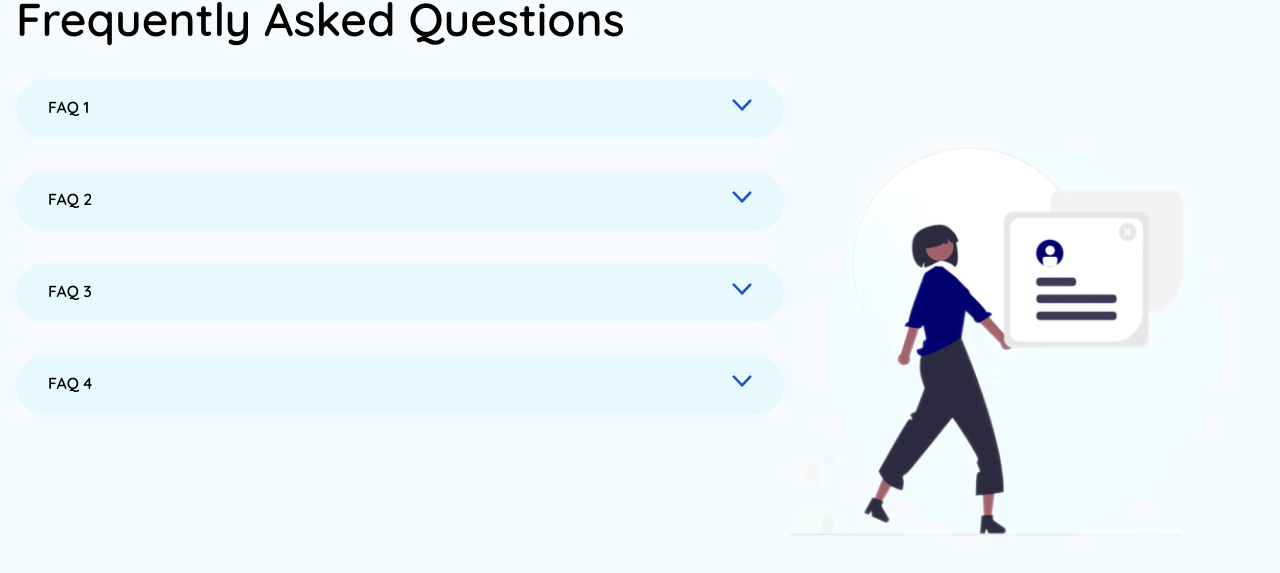
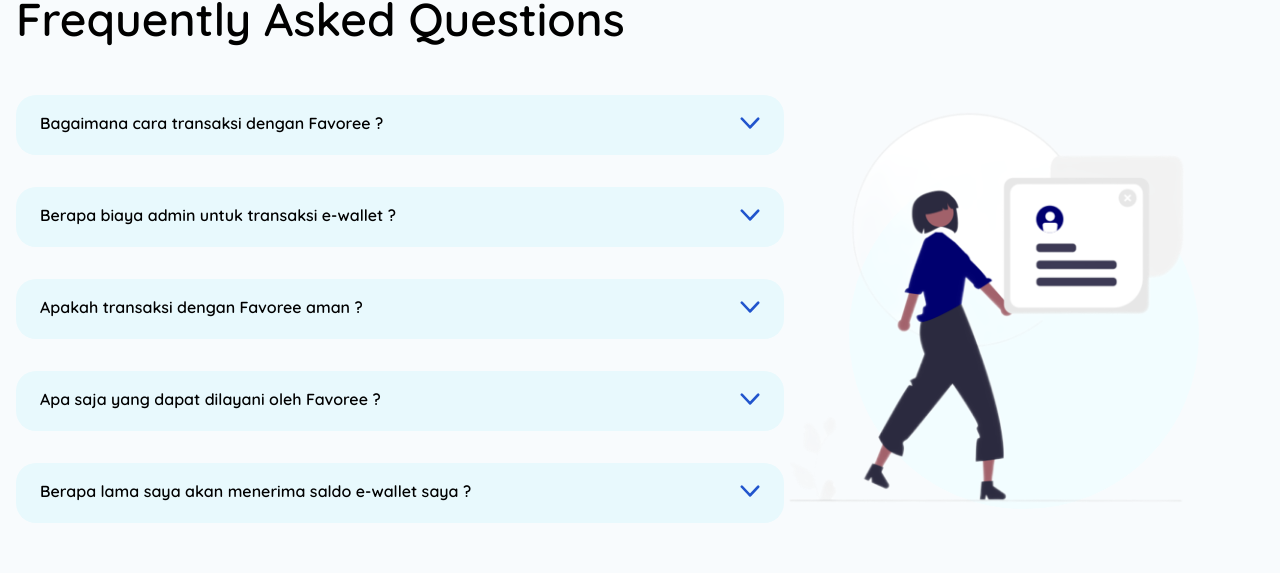
Before and after one commit to afistapratama12/favoree-client, a React (Create React App) app: page / in a window 1280 px wide. Shown: the part 2829-3402 px from the top of the page. Built offline with nearby package versions, Linux system fonts and the light colour scheme.

Commit message:
feat: add real FAQ

```diff
--- a/src/components/Navbar.jsx
+++ b/src/components/Navbar.jsx
@@ -30,7 +30,7 @@ const Navbar = () => {
                             color={'white'}
                             borderRadius={'100px'}
                             _hover={{
-                                bg: colorPallet.blue_four
+                                bg: '#0A42C1'
                             }}
                             _active={{
                                 bg: '#4679EE'
@@ -58,7 +58,7 @@ const Navbar = () => {
                             bg={colorPallet.blue_two}
                             borderRadius={'100px'}
                             _hover={{
-                                bg: colorPallet.blue_two
+                                bg: '#8CE7FD'
                             }}
                             _active={{
                                 bg: '#D1F6FF'
--- a/src/components/homepage/CaraKerja.jsx
+++ b/src/components/homepage/CaraKerja.jsx
@@ -1,4 +1,4 @@
-import { Box, Flex, Grid, Heading, Image, Link, Text } from "@chakra-ui/react"
+import { Box, Flex, Heading, Image, Link, Text } from "@chakra-ui/react"
 import basecircle from "../../assets/image/basecircle.svg"
 
 import fill_form_sm from "../../assets/image/fill_form_sm.png"
--- a/src/components/homepage/FAQ.jsx
+++ b/src/components/homepage/FAQ.jsx
@@ -6,48 +6,88 @@ import dropdown from "../../assets/vector/dropdown.svg"
 
 import faq from "../../assets/image/faq_md.png"
 import { colorPallet } from "../../theme"
+import { useState } from "react"
 
 const questionItems = [{
-    question : "FAQ 1",
-    answer: 'Lorem ipsum dolor sit amet, consectetur adipiscing elit, sed do eiusmod tempor incididunt ut labore et dolore magna aliqua. Ut enim ad minim veniam, quis nostrud exercitation ullamco laboris nisi ut aliquip ex ea commodo consequat. Duis aute irure dolor in reprehenderit in voluptate velit esse cillum dolore eu fugiat nulla pariatur. Excepteur sint occaecat cupidatat non proident, sunt in culpa qui officia deserunt mollit anim id est laborum.'
+    question : "Bagaimana cara transaksi dengan Favoree ?",
+    answer: 'Cukup klik tombol "Ajukan Convert" di halaman beranda, lalu masukkan nomor e-wallet kamu, masukkan nomor e-wallet tujuan dan bukti pengiriman pada nomor e-wallet Favoree. Jika sudah, klik tombol kirim dan kamu akan menerima konfirmasi transaksi melalui WhatsApp!'
 },{
-    question : "FAQ 2",
-    answer: 'Lorem ipsum dolor sit amet, consectetur adipiscing elit, sed do eiusmod tempor incididunt ut labore et dolore magna aliqua. Ut enim ad minim veniam, quis nostrud exercitation ullamco laboris nisi ut aliquip ex ea commodo consequat. Duis aute irure dolor in reprehenderit in voluptate velit esse cillum dolore eu fugiat nulla pariatur. Excepteur sint occaecat cupidatat non proident, sunt in culpa qui officia deserunt mollit anim id est laborum.'
+    question : "Berapa biaya admin untuk transaksi e-wallet ?",
+    answer: 'Favoree menawarkan biaya transaksi convert e-wallet yang terjangkau. Kamu cukup membayar Rp. 1000 untuk setiap transaksi yang kamu ajukan.'
 },{
-    question : "FAQ 3",
-    answer: 'Lorem ipsum dolor sit amet, consectetur adipiscing elit, sed do eiusmod tempor incididunt ut labore et dolore magna aliqua. Ut enim ad minim veniam, quis nostrud exercitation ullamco laboris nisi ut aliquip ex ea commodo consequat. Duis aute irure dolor in reprehenderit in voluptate velit esse cillum dolore eu fugiat nulla pariatur. Excepteur sint occaecat cupidatat non proident, sunt in culpa qui officia deserunt mollit anim id est laborum.'
+    question : "Apakah transaksi dengan Favoree aman ?",
+    answer: 'Favoree menerapkan keamanan ganda pada data pribadi seluruh pengguna Favoree dan menjamin keamanan semua proses transaksi yang terjadi di Favoree dengan jaminan uang kembali.'
 },{
-    question : "FAQ 4",
-    answer: 'Lorem ipsum dolor sit amet, consectetur adipiscing elit, sed do eiusmod tempor incididunt ut labore et dolore magna aliqua. Ut enim ad minim veniam, quis nostrud exercitation ullamco laboris nisi ut aliquip ex ea commodo consequat. Duis aute irure dolor in reprehenderit in voluptate velit esse cillum dolore eu fugiat nulla pariatur. Excepteur sint occaecat cupidatat non proident, sunt in culpa qui officia deserunt mollit anim id est laborum.'
+    question : "Apa saja yang dapat dilayani oleh Favoree ?",
+    answer: 'Dengan Favoree, kamu dapat melakukan convert e-wallet ke e-wallet tujuan yang berbeda dengan e-wallet yang kamu gunakan dengan biaya terjangkau. Favoree dapat melakukan transaksi pada beberapa e-wallet di Indonesia yaitu GOPAY, OVO, DANA dan SHOPEEPAY.'
+}, {
+    question : 'Berapa lama saya akan menerima saldo e-wallet saya ?',
+    answer : 'Proses transaksi di Favoree membutuhkan waktu 1-2 jam saja. Kamu akan mendapatkan pesan konfirmasi melalui Whatsapp terkait dengan transaksi kamu. Jadi pastikan menyertakan nomor yang tersambung dengan aplikasi WhatsApp.'
 }]
 
 export const FAQItem = (props) => {
     const { question, answer } = props
+
+    const [isOpen, setIsOpen] = useState(false)
 
     return (
         <Box
             mt={8}
         >
             <Box
+                position={'relative'}
+                zIndex={'5'}
                 cursor={'pointer'}
-                bg={colorPallet.blue_one}
+                bg={isOpen ? colorPallet.blue_two : colorPallet.blue_one}
                 minW={{
                     md: '60vw',
                     sm: "92vw",
                     base: "92vw"
                 }}
+                maxW={{
+                    md: '60vw',
+                    sm: "92vw",
+                    base: "92vw"
+                }}
                 minH={'60px'}
-                borderRadius={'100px'}
+                borderRadius={'20px'}
+                onClick={() => setIsOpen(!isOpen)}
+                _hover={{
+                    bg: colorPallet.blue_two
+                }}
             >
                 <Flex
                     justifyContent={'space-between'}
                     p={4}
-                    px={8}
+                    px={6}
+                    alignItems={'center'}
                 >
                     <Text>{question}</Text>
-
-                    <Image src={dropdown} boxSize={'20px'}/>
+                    <Image
+                        src={dropdown}
+                        boxSize={'20px'}
+                        transform={isOpen ? 'rotate(180deg)' : 'rotate(0deg)'}
+                    />
                 </Flex>
+            </Box>
+            <Box
+                display={isOpen ? 'block' : 'none'}
+                mt={'-35px'}
+                pt={12}
+                pb={4}
+                px={6}
+                bg={colorPallet.blue_one}
+                borderRadius={'20px'}
+                maxW={{
+                    md: '60vw',
+                    sm: "92vw",
+                    base: "92vw"
+                }}
+                fontSize={{
+                    base: '15px',
+                }}
+            >
+                {answer}
             </Box>
         </Box>
     )
@@ -59,11 +99,12 @@ const FAQ = () => {
             <Box
                 id="faq"
                 class="faq"
-                // mt={'140px'}
-                // mb={'140px'}
-                my={'140px'}
+                mt={'140px'}
+                mb={'90px'}
             >
-                <Box>
+                <Box
+                    mb={4}
+                >
                     <Heading
                         fontSize={headingFontSize}
                     >Frequently Asked Questions</Heading>
@@ -96,7 +137,7 @@ const FAQ = () => {
                         <Image src={basecircle} boxSize={{
                             base: '200px',
                             md: '300px',
-                            xl: '400px'
+                            xl: '350px'
                         }}/>
 
                         <Image src={faq} mt={'-450px'}/>
--- a/src/components/homepage/Hero.jsx
+++ b/src/components/homepage/Hero.jsx
@@ -71,7 +71,7 @@ const Hero = () => {
                             color={'white'}
                             borderRadius={'100px'}
                             _hover={{
-                                bg: colorPallet.blue_four
+                                bg: '#0A42C1'
                             }}
                             _active={{
                                 bg: '#4679EE'
@@ -103,7 +103,7 @@ const Hero = () => {
                             borderRadius={'100px'}
                             border={'2px'}
                             _hover={{
-                                bg: 'white'
+                                bg: 'gray.100'
                             }}
                             _active={{
                                 bg: 'gray.200'
--- a/src/components/homepage/Why.jsx
+++ b/src/components/homepage/Why.jsx
@@ -1,4 +1,4 @@
-import { Box, Text, Flex, Button, Heading, Image } from "@chakra-ui/react"
+import { Box, Text, Flex, Heading, Image } from "@chakra-ui/react"
 import { colorPallet } from "../../theme"
 
 import lock from '../../assets/vector/lock.svg'
```
Also changed, not shown: 1 other file (tests, documents, lock files or other folders).
